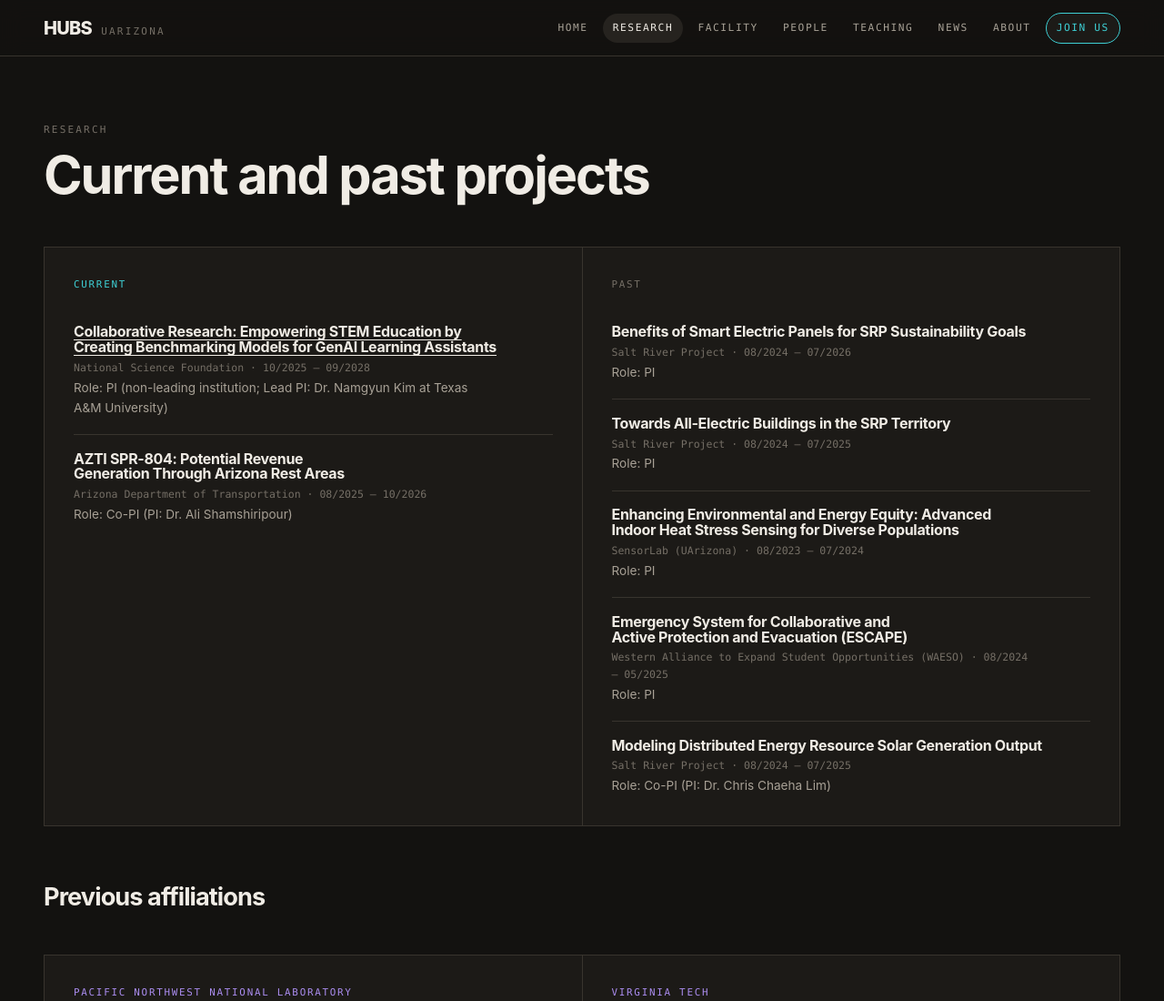
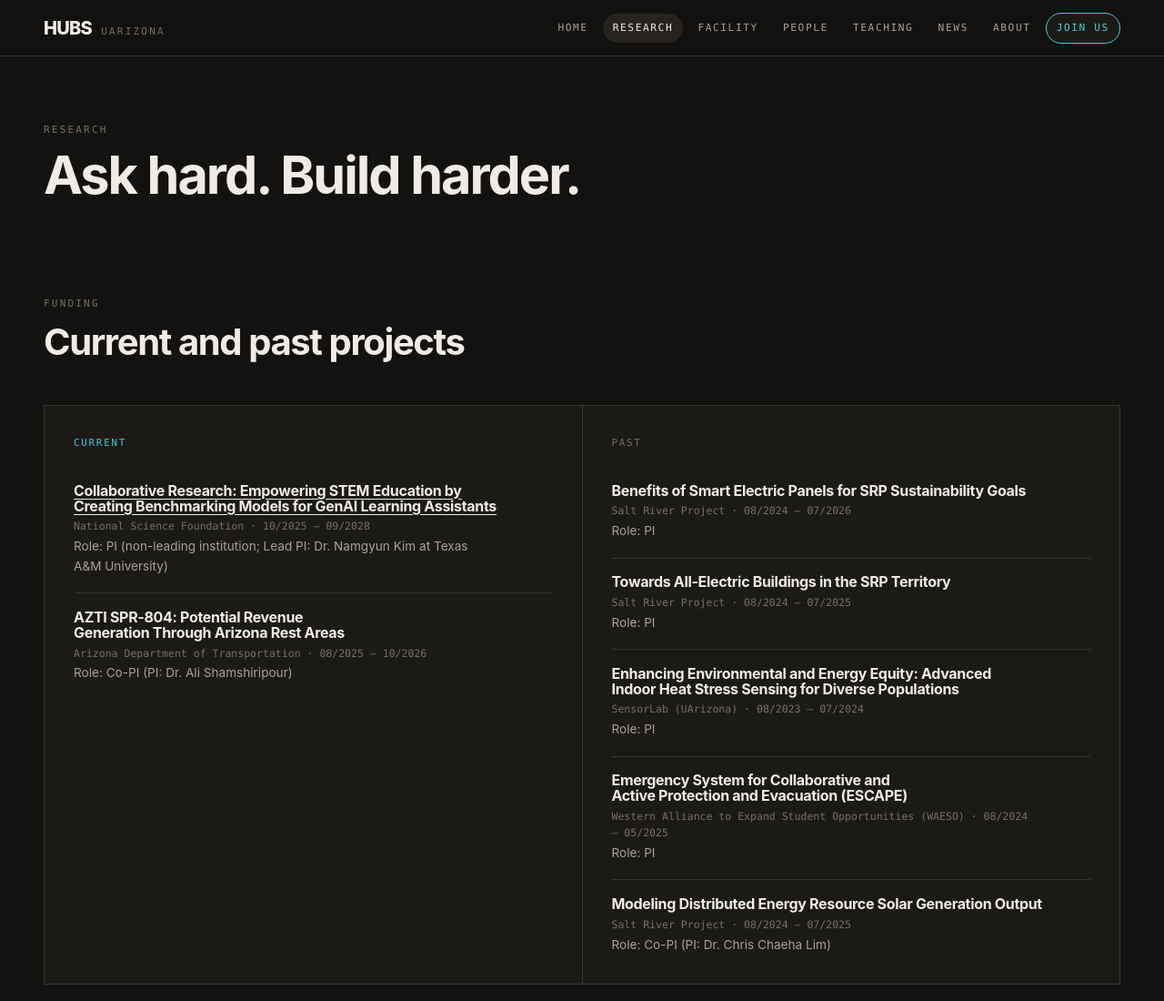
Before and after one commit to humanbuildingsynergy/humanbuildingsynergy.github.io, an Eleventy site: page src/research.njk in a window 1280 px wide. Shown: the top 1100 px of the page at 91% size. Built offline with nearby package versions, Linux system fonts and the light colour scheme; Eleventy itself is replaced by a stand-in of ours; files that its build step writes are made by us from their sources.

Commit message:
Research opens on "Ask hard. Build harder."
The page went straight from a heading into a funding table, and the heading
only named what was underneath it. It now opens the way every other page
does — a hero with the claim, then the projects as their own band under a
"Funding" label, which also restores the heading levels: one h1 for the page
and an h2 per section instead of an h1 that belonged to the first grid.

```diff
--- a/src/research.njk
+++ b/src/research.njk
@@ -7,11 +7,16 @@ description: >-
 ---
 {% from "icons.njk" import icon %}
 
+<section class="pageHero wrap">
+  <p class="label">Research</p>
+  <h1>Ask hard. Build harder.</h1>
+</section>
+
 <!-- ===== Projects =================================================== -->
-<section class="pageHero wrap">
+<section class="band band--tight wrap">
   <div class="band__head">
-    <p class="label">Research</p>
-    <h1>Current and past projects</h1>
+    <p class="label">Funding</p>
+    <h2>Current and past projects</h2>
   </div>
 
   <div class="grid grid--2">
```
